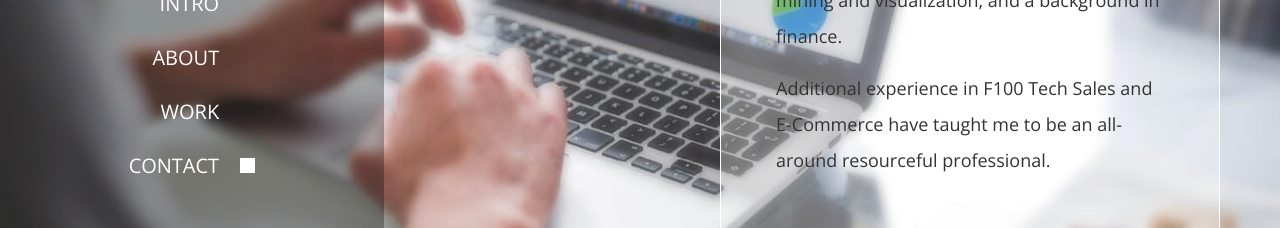
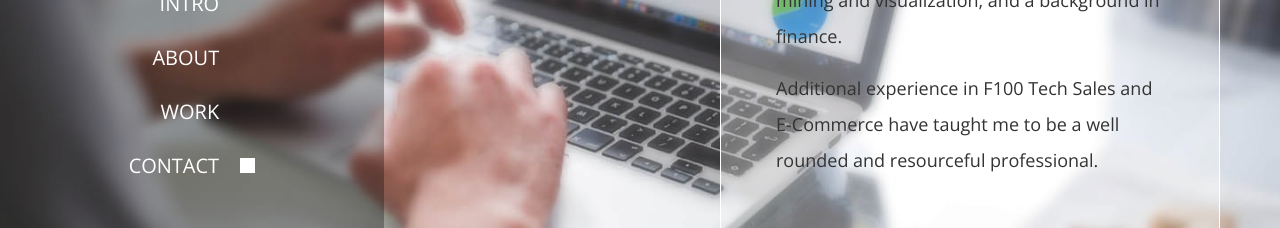
Before and after one commit to Glei-H/portfolio_site, a plain HTML site: page index.html in a window 1280 px wide. Shown: the part 363-591 px from the top of the page. Drawn offline with nearby package versions, Linux system fonts and the light colour scheme.

Commit message:
Update index.html

```diff
--- a/index.html
+++ b/index.html
@@ -101,7 +101,7 @@ https://templatemo.com/tm-536-dream-pulse
                           Versatile analyst with experience in data mining and visualization, and a background in finance.
                         </p>
                         <p class="mb-0 tm-color-gray">
-                          Additional experience in F100 Tech Sales and E-Commerce have taught me to be an all-around resourceful professional.
+                          Additional experience in F100 Tech Sales and E-Commerce have taught me to be a well rounded and resourceful professional.
                         </p>
                     </div>
                 </section>
```
